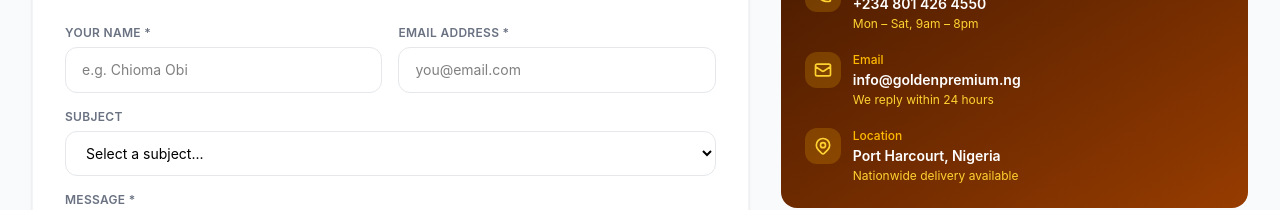
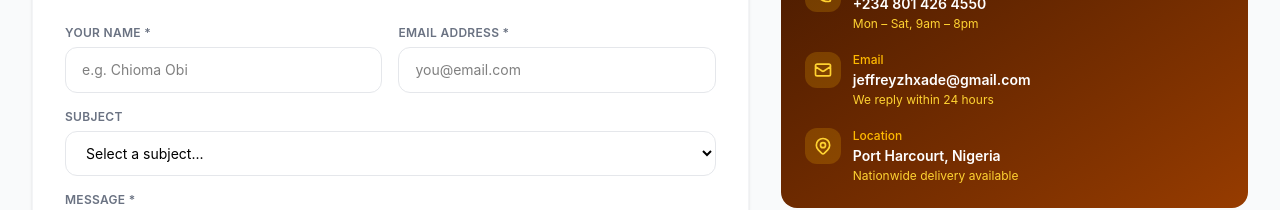
Before and after one commit to Jeffrey-Uzoma/GPV, a React (Vite) app in the folder gpv/: page /contact in a window 1280 px wide. Shown: the part 384-594 px from the top of the page. Built offline with nearby package versions, Linux system fonts and the light colour scheme; no server answers; the database is empty.

Commit message:
Update Contact.tsx

```diff
--- a/gpv/src/pages/Contact.tsx
+++ b/gpv/src/pages/Contact.tsx
@@ -43,7 +43,7 @@ const Contact: React.FC = () => {
         </svg>
       ),
       label: 'Email',
-      value: 'info@goldenpremium.ng',
+      value: 'jeffreyzhxade@gmail.com',
       sub: 'We reply within 24 hours'
     },
     {
```
